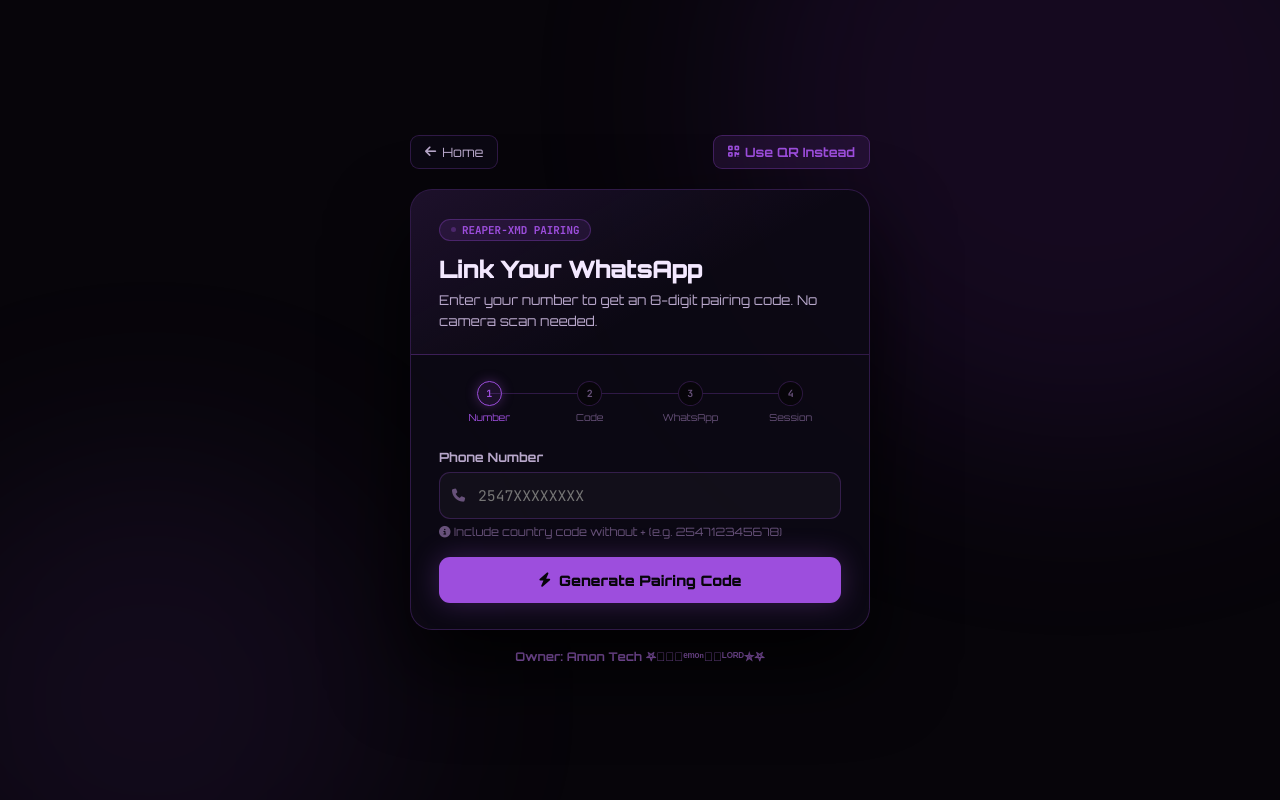
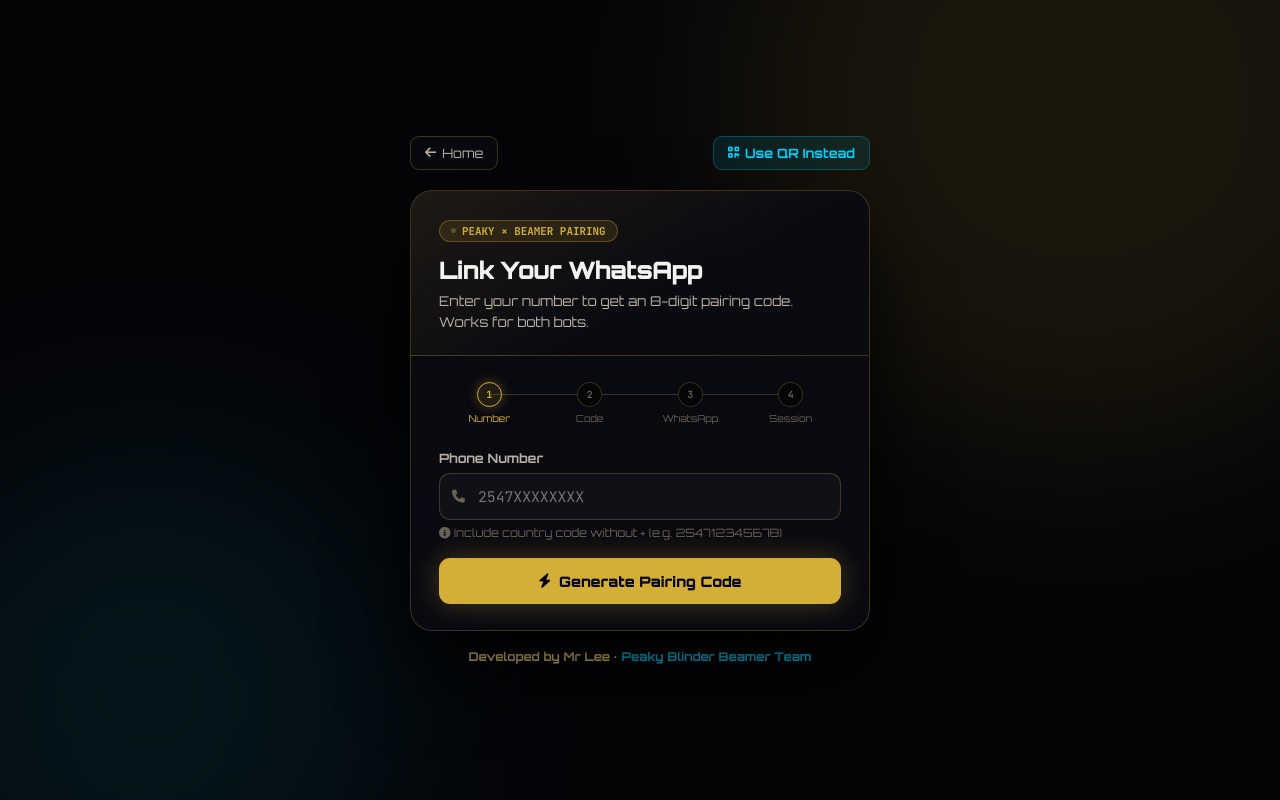
Before and after one commit to pugsly526/Base64, a website: page public/pair.html in a window 1280 px wide. Drawn offline with Linux system fonts and the light colour scheme.

Commit message:
Update pairing page for BEAMER XMD and PEAKY BLINDERS MD

```diff
--- a/public/pair.html
+++ b/public/pair.html
@@ -3,23 +3,26 @@
 <head>
 <meta charset="UTF-8">
 <meta name="viewport" content="width=device-width,initial-scale=1,maximum-scale=1">
-<title>REAPER-XMD — Pairing Code</title>
+<title>BEAMER XMD • PEAKY BLINDERS MD — Pairing Code</title>
 <link rel="stylesheet" href="https://cdnjs.cloudflare.com/ajax/libs/font-awesome/6.5.0/css/all.min.css">
 <link href="https://fonts.googleapis.com/css2?family=Orbitron:wght@400;700;900&family=JetBrains+Mono:wght@400;500;600;700&display=swap" rel="stylesheet">
 <style>
 :root{
-  --accent:#9d4edd;
-  --accent-dim:rgba(157,78,221,0.12);
-  --accent-glow:rgba(157,78,221,0.35);
-  --secondary:#c77dff;
-  --bg:#07050a;
-  --glass:rgba(13,9,20,0.9);
+  --gold:#d4af37;
+  --gold-light:#f5d77a;
+  --gold-dim:rgba(212,175,55,0.12);
+  --gold-glow:rgba(212,175,55,0.35);
+  --blue:#00d4ff;
+  --blue-dim:rgba(0,212,255,0.1);
+  --bg:#050508;
+  --glass:rgba(10,10,18,0.9);
   --glass2:rgba(255,255,255,0.04);
-  --border:rgba(157,78,221,0.25);
-  --border-hi:rgba(157,78,221,0.5);
-  --t1:#f3e8ff;
-  --t2:#b8a7cb;
-  --t3:#67517a;
+  --border:rgba(212,175,55,0.25);
+  --border-blue:rgba(0,212,255,0.25);
+  --border-hi:rgba(212,175,55,0.5);
+  --t1:#f5f3ef;
+  --t2:#b8b0a5;
+  --t3:#6a6055;
 }
 *,*::before,*::after{margin:0;padding:0;box-sizing:border-box;}
 body{
@@ -29,8 +32,8 @@ body{
   padding:24px;overflow-x:hidden;
 }
 .orb{position:fixed;border-radius:50%;filter:blur(100px);pointer-events:none;}
-.o1{width:700px;height:700px;background:rgba(123,44,191,0.12);top:-250px;right:-150px;}
-.o2{width:500px;height:500px;background:rgba(157,78,221,0.08);bottom:-150px;left:-100px;}
+.o1{width:700px;height:700px;background:rgba(212,175,55,0.1);top:-250px;right:-150px;}
+.o2{width:500px;height:500px;background:rgba(0,212,255,0.08);bottom:-150px;left:-100px;}
 .wrap{position:relative;z-index:10;width:100%;max-width:460px;}
 .topbar{display:flex;align-items:center;justify-content:space-between;margin-bottom:20px;}
 .back-btn{
@@ -44,10 +47,10 @@ body{
 .alt-btn{
   display:inline-flex;align-items:center;gap:6px;
   padding:8px 14px;border-radius:9px;
-  background:rgba(157,78,221,0.12);border:1px solid rgba(157,78,221,0.3);
-  color:var(--accent);text-decoration:none;font-size:.8rem;font-weight:600;
+  background:var(--blue-dim);border:1px solid var(--border-blue);
+  color:var(--blue);text-decoration:none;font-size:.8rem;font-weight:600;
 }
-.alt-btn:hover{background:rgba(157,78,221,0.22);}
+.alt-btn:hover{background:rgba(0,212,255,0.2);}
 .card{
   background:var(--glass);border:1px solid var(--border);
   border-radius:22px;overflow:hidden;
@@ -57,17 +60,17 @@ body{
 @keyframes cardUp{from{opacity:0;transform:translateY(20px)}to{opacity:1;transform:none}}
 .card-head{
   padding:26px 28px 22px;
-  background:linear-gradient(150deg,rgba(157,78,221,0.12) 0%,transparent 60%);
+  background:linear-gradient(150deg,rgba(212,175,55,0.1) 0%,transparent 60%);
   border-bottom:1px solid var(--border);
 }
 .chip{
   display:inline-flex;align-items:center;gap:6px;
   padding:3px 11px;border-radius:100px;
-  background:var(--accent-dim);border:1px solid rgba(157,78,221,0.3);
-  color:var(--accent);font-size:.68rem;font-weight:700;
+  background:var(--gold-dim);border:1px solid rgba(212,175,55,0.3);
+  color:var(--gold);font-size:.68rem;font-weight:700;
   font-family:'JetBrains Mono',monospace;margin-bottom:13px;
 }
-.chip-dot{width:5px;height:5px;border-radius:50%;background:var(--accent);animation:blink 2s infinite;}
+.chip-dot{width:5px;height:5px;border-radius:50%;background:var(--gold);animation:blink 2s infinite;}
 @keyframes blink{0%,100%{opacity:1}50%{opacity:.3}}
 .card-title{font-size:1.5rem;font-weight:900;letter-spacing:-.03em;margin-bottom:5px;}
 .card-sub{font-size:.84rem;color:var(--t2);line-height:1.6;}
@@ -82,10 +85,10 @@ body{
   border:1px solid var(--border);background:var(--bg);color:var(--t3);
   transition:all .3s;margin-bottom:5px;
 }
-.p-circle.active{background:var(--accent-dim);border-color:var(--accent);color:var(--accent);box-shadow:0 0 12px var(--accent-glow);}
-.p-circle.done{background:var(--accent);border-color:var(--accent);color:#07050a;}
+.p-circle.active{background:var(--gold-dim);border-color:var(--gold);color:var(--gold);box-shadow:0 0 12px var(--gold-glow);}
+.p-circle.done{background:var(--gold);border-color:var(--gold);color:#050508;}
 .p-lbl{font-size:.6rem;color:var(--t3);text-align:center;font-weight:500;}
-.p-lbl.active{color:var(--accent);}
+.p-lbl.active{color:var(--gold);}
 .f-group{margin-bottom:18px;}
 .f-label{display:block;font-size:.8rem;font-weight:600;color:var(--t2);margin-bottom:7px;}
 .f-wrap{position:relative;}
@@ -97,42 +100,44 @@ input[type=text]{
   font-family:'JetBrains Mono',monospace;font-size:.92rem;
   outline:none;transition:all .2s;
 }
-input[type=text]:focus{border-color:var(--border-hi);background:rgba(157,78,221,0.05);box-shadow:0 0 0 3px rgba(157,78,221,0.15);}
+input[type=text]:focus{border-color:var(--border-hi);background:rgba(212,175,55,0.05);box-shadow:0 0 0 3px rgba(212,175,55,0.15);}
 .f-hint{font-size:.72rem;color:var(--t3);margin-top:5px;}
 .submit-btn{
   width:100%;padding:14px;border-radius:11px;
-  background:var(--accent);border:none;cursor:pointer;
-  color:#07050a;font-family:'Orbitron',sans-serif;
+  background:var(--gold);border:none;cursor:pointer;
+  color:#050508;font-family:'Orbitron',sans-serif;
   font-size:.9rem;font-weight:800;
   display:flex;align-items:center;justify-content:center;gap:8px;
-  transition:all .25s;box-shadow:0 0 28px rgba(157,78,221,0.3);
+  transition:all .25s;box-shadow:0 0 28px rgba(212,175,55,0.3);
 }
-.submit-btn:hover:not(:disabled){background:#c77dff;transform:translateY(-2px);box-shadow:0 0 44px rgba(157,78,221,0.5);}
+.submit-btn:hover:not(:disabled){background:var(--gold-light);transform:translateY(-2px);box-shadow:0 0 44px rgba(212,175,55,0.5);}
 .submit-btn:disabled{opacity:.45;cursor:not-allowed;}
 .status{margin-top:14px;padding:11px 14px;border-radius:10px;font-size:.82rem;display:none;align-items:center;gap:8px;}
 .status.show{display:flex;}
-.status.error{background:rgba(157,78,221,0.1);border:1px solid rgba(157,78,221,0.3);color:#e0aaff;}
-.status.loading{background:var(--accent-dim);border:1px solid rgba(157,78,221,0.2);color:var(--accent);}
-.spin{width:14px;height:14px;border-radius:50%;border:2px solid rgba(157,78,221,0.3);border-top-color:var(--accent);animation:spin .7s linear infinite;}
+.status.error{background:rgba(212,175,55,0.1);border:1px solid rgba(212,175,55,0.3);color:#f5d77a;}
+.status.loading{background:var(--gold-dim);border:1px solid rgba(212,175,55,0.2);color:var(--gold);}
+.spin{width:14px;height:14px;border-radius:50%;border:2px solid rgba(212,175,55,0.3);border-top-color:var(--gold);animation:spin .7s linear infinite;}
 @keyframes spin{to{transform:rotate(360deg)}}
-.code-box{margin-top:20px;background:rgba(157,78,221,0.05);border:1px solid rgba(157,78,221,0.25);border-radius:14px;padding:20px;display:none;animation:fadeIn .4s ease;}
+.code-box{margin-top:20px;background:rgba(212,175,55,0.05);border:1px solid rgba(212,175,55,0.25);border-radius:14px;padding:20px;display:none;animation:fadeIn .4s ease;}
 @keyframes fadeIn{from{opacity:0;transform:scale(.97)}to{opacity:1;transform:none}}
 .code-box.show{display:block;}
-.code-lbl{font-size:.67rem;color:var(--accent);font-family:'JetBrains Mono',monospace;font-weight:700;margin-bottom:10px;}
-.code-row{display:flex;align-items:center;justify-content:space-between;gap:12px;margin-bottom:14px;}
-.code-val{font-family:'JetBrains Mono',monospace;font-size:2rem;font-weight:700;color:var(--accent);letter-spacing:.14em;word-break:break-all;}
-.copy-btn{display:inline-flex;align-items:center;gap:5px;padding:8px 14px;border-radius:9px;background:var(--accent-dim);border:1px solid rgba(157,78,221,0.3);color:var(--accent);font-size:.76rem;font-weight:600;cursor:pointer;}
-.code-info{padding:10px 12px;border-radius:9px;background:rgba(157,78,221,0.08);border:1px solid rgba(157,78,221,0.2);font-size:.79rem;color:var(--accent);display:flex;gap:7px;line-height:1.55;}
+.code-lbl{font-size:.67rem;color:var(--gold);font-family:'JetBrains Mono',monospace;font-weight:700;margin-bottom:10px;}
+.code-row{display:flex;align-items:center;justify-content:space-between;gap:12px;margin-bottom:14px;flex-wrap:wrap;}
+.code-val{font-family:'JetBrains Mono',monospace;font-size:2rem;font-weight:700;color:var(--gold);letter-spacing:.14em;word-break:break-all;}
+.copy-btn{display:inline-flex;align-items:center;gap:5px;padding:8px 14px;border-radius:9px;background:var(--gold-dim);border:1px solid rgba(212,175,55,0.3);color:var(--gold);font-size:.76rem;font-weight:600;cursor:pointer;}
+.copy-btn:hover{background:rgba(212,175,55,0.2);}
+.code-info{padding:10px 12px;border-radius:9px;background:rgba(0,212,255,0.06);border:1px solid rgba(0,212,255,0.2);font-size:.79rem;color:var(--blue);display:flex;gap:7px;line-height:1.55;}
 .wa-steps{display:flex;flex-direction:column;gap:7px;margin-top:14px;}
 .wa-step{display:flex;align-items:center;gap:9px;padding:9px 12px;border-radius:9px;background:var(--glass2);border:1px solid var(--border);font-size:.78rem;color:var(--t2);}
-.wa-n{width:20px;height:20px;border-radius:50%;background:var(--accent-dim);border:1px solid rgba(157,78,221,0.25);display:flex;align-items:center;justify-content:center;font-size:.58rem;font-weight:700;color:var(--accent);}
+.wa-n{width:20px;height:20px;border-radius:50%;background:var(--gold-dim);border:1px solid rgba(212,175,55,0.25);display:flex;align-items:center;justify-content:center;font-size:.58rem;font-weight:700;color:var(--gold);}
 .waiting{margin-top:18px;border-radius:14px;padding:22px;background:var(--glass);border:1px solid var(--border);display:none;text-align:center;}
 .waiting.show{display:block;}
 .w-icon{font-size:2.2rem;margin-bottom:10px;animation:float 3s ease-in-out infinite;}
 @keyframes float{0%,100%{transform:translateY(0)}50%{transform:translateY(-7px)}}
 .w-title{font-size:.92rem;font-weight:700;margin-bottom:4px;}
 .w-sub{font-size:.79rem;color:var(--t2);line-height:1.6;}
-.owner-tag{text-align:center;margin-top:18px;font-size:.75rem;color:var(--secondary);font-weight:600;}
+.owner-tag{text-align:center;margin-top:18px;font-size:.75rem;color:var(--gold-light);font-weight:600;}
+.owner-tag .blue{color:var(--blue);}
 </style>
 </head>
 <body>
@@ -144,13 +149,13 @@ input[type=text]:focus{border-color:var(--border-hi);background:rgba(157,78,221,
 <div class="wrap">
   <div class="topbar">
     <a class="back-btn" href="/"><i class="fas fa-arrow-left"></i> Home</a>
-    <a class="alt-btn" href="/qr"><i class="fas fa-qrcode"></i> Use QR Instead</a>
+    <a class="alt-btn" href="/qrpage"><i class="fas fa-qrcode"></i> Use QR Instead</a>
   </div>
   <div class="card">
     <div class="card-head">
-      <div class="chip"><span class="chip-dot"></span> REAPER-XMD PAIRING</div>
+      <div class="chip"><span class="chip-dot"></span> PEAKY × BEAMER PAIRING</div>
       <h1 class="card-title">Link Your WhatsApp</h1>
-      <p class="card-sub">Enter your number to get an 8-digit pairing code. No camera scan needed.</p>
+      <p class="card-sub">Enter your number to get an 8-digit pairing code. Works for both bots.</p>
     </div>
     <div class="card-body">
       <div class="progress">
@@ -170,7 +175,7 @@ input[type=text]:focus{border-color:var(--border-hi);background:rgba(157,78,221,
         </div>
         <button class="submit-btn" id="submitBtn" onclick="getCode()"><i class="fas fa-bolt"></i> Generate Pairing Code</button>
       </div>
-      <div class="status loading" id="loadingMsg"><div class="spin"></div><span>Connecting to REAPER-XMD servers...</span></div>
+      <div class="status loading" id="loadingMsg"><div class="spin"></div><span>Connecting to servers...</span></div>
       <div class="status error" id="errorMsg"><i class="fas fa-triangle-exclamation"></i><span id="errorText"></span></div>
       <div class="code-box" id="codeBox">
         <div class="code-lbl">YOUR PAIRING CODE</div>
@@ -183,10 +188,19 @@ input[type=text]:focus{border-color:var(--border-hi);background:rgba(157,78,221,
           <div class="wa-step"><div class="wa-n">4</div>Enter the code above → session arrives in DM</div>
         </div>
       </div>
-      <div class="waiting" id="waitingBox"><div class="w-icon">📱</div><div class="w-title">Waiting for WhatsApp...</div><div class="w-sub">Enter the code on your phone.<br>Your REAPER-XMD session ID will arrive in your WhatsApp DM automatically.</div></div>
+      <div class="waiting" id="waitingBox">
+        <div class="w-icon">📱</div>
+        <div class="w-title">Waiting for WhatsApp...</div>
+        <div class="w-sub">
+          Enter the code on your phone.<br>
+          Your session ID will arrive in your WhatsApp DM.<br>
+          <span style="color:var(--gold);">🎩 Peaky Blinders MD</span> ·
+          <span style="color:var(--blue);">⚡ BEAMER XMD</span>
+        </div>
+      </div>
     </div>
   </div>
-  <div class="owner-tag">Owner: Amon Tech 𖤐✮⃝𝐃ᵉᵐᵒⁿ✮⃝ᴸᴼᴿᴰ✮𖤐</div>
+  <div class="owner-tag">Developed by Mr Lee · <span class="blue">Peaky Blinder Beamer Team</span></div>
 </div>
 <script>
 async function getCode(){
@@ -196,7 +210,7 @@ async function getCode(){
   const errBox=document.getElementById('errorMsg');
   if(!phone||phone.length<7){showError('Please enter a valid phone number with country code.');return;}
   btn.disabled=true;
-  btn.innerHTML='<div class="spin" style="border-top-color:#07050a"></div> Requesting code...';
+  btn.innerHTML='<div class="spin" style="border-top-color:#050508"></div> Requesting code...';
   loading.classList.add('show');
   errBox.classList.remove('show');
   setStep(1);
```
